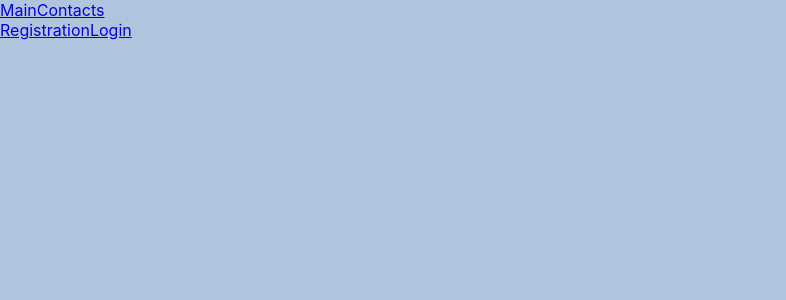
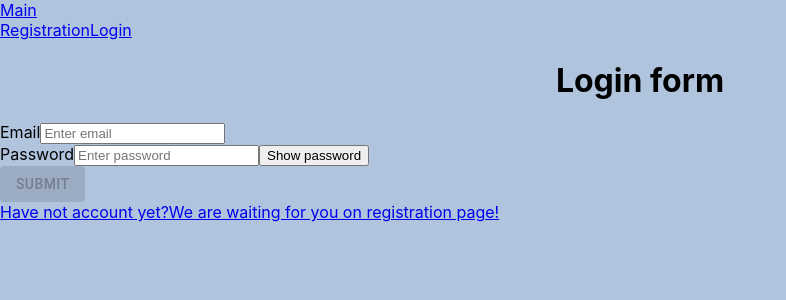
Before and after one commit to AngieBoiko/goit-react-hw-08-phonebook, a React (Create React App) app: page /login in a window 1280 px wide. Before the commit this address led to /. Shown: the top 300 px of the page, without its empty margins (0-786 px from the left). Built offline with nearby package versions, Linux system fonts and the light colour scheme.

Commit message:
update routes

```diff
--- a/src/App.js
+++ b/src/App.js
@@ -1,11 +1,13 @@
 import React, { useEffect, lazy, Suspense } from 'react';
-import { BrowserRouter, Switch } from 'react-router-dom';
-import { useDispatch } from 'react-redux';
+import { Switch } from 'react-router-dom';
+import { useDispatch, useSelector } from 'react-redux';
 import PrivateRoute from 'components/PrivateRoute';
 import routes from 'utils/routes';
 import AppBar from 'components/AppBar';
 import { fetchCurrentUser } from 'redux/Auth/usersAPI';
 import PublicRoute from 'components/PublicRoute/PublicRoute';
+import authSelectors from 'redux/Auth/authSelectors';
+import Spinner from 'components/Loader';
 
 const LogIn = lazy(() => import('components/LogIn'));
 const Registration = lazy(() => import('components/Registration'));
@@ -19,16 +21,27 @@ export default function App() {
   useEffect(() => {
     dispatch(fetchCurrentUser());
   }, [dispatch]);
+  const isFetchingUser = useSelector(authSelectors.isFetchingUser);
 
-  return (
-    <BrowserRouter>
-      <AppBar />
+  return isFetchingUser ? (
+    <Spinner />
+  ) : (
+    <>
+      <div>
+        <AppBar />
+      </div>
+
       <Switch>
-        <Suspense fallback={<p>Загружаем...</p>}>
+        <Suspense fallback={<Spinner />}>
           <PublicRoute exact path={routes.homePage}>
             <HomePage />
           </PublicRoute>
-          <PublicRoute exact path={routes.registration} restricted>
+          <PublicRoute
+            exact
+            path={routes.registration}
+            redirectTo={routes.privateContacts}
+            restricted
+          >
             <Registration />
           </PublicRoute>
           <PublicRoute
@@ -44,6 +57,6 @@ export default function App() {
           </PrivateRoute>
         </Suspense>
       </Switch>
-    </BrowserRouter>
+    </>
   );
 }
--- /dev/null
+++ b/src/components/Loader/index.js
@@ -0,0 +1 @@
+export { default } from './Loader';
--- a/src/components/Navigation/Navigation.jsx
+++ b/src/components/Navigation/Navigation.jsx
@@ -1,17 +1,21 @@
 import React from 'react';
 import { NavLink } from 'react-router-dom';
 import routes from 'utils/routes';
+import { useSelector } from 'react-redux';
+import authSelectors from 'redux/Auth/authSelectors';
 
 export default function Navigation() {
+  const isLoggedIn = useSelector(authSelectors.isLoggedIn);
   return (
     <nav>
       <NavLink to={routes.homePage} exact>
         Main
       </NavLink>
-
-      <NavLink to={routes.privateContacts} exact>
-        Contacts
-      </NavLink>
+      {isLoggedIn && (
+        <NavLink to={routes.privateContacts} exact>
+          Contacts
+        </NavLink>
+      )}
     </nav>
   );
 }
--- a/src/components/PrivateRoute/PrivateRoute.jsx
+++ b/src/components/PrivateRoute/PrivateRoute.jsx
@@ -4,7 +4,11 @@ import { useSelector } from 'react-redux';
 import authSelectors from 'redux/Auth';
 import routes from 'utils/routes';
 
-export default function PrivateRoute(children, redirectTo = '/', ...props) {
+export default function PrivateRoute({
+  children,
+  redirectTo = routes.homePage,
+  ...props
+}) {
   const isLoggedIn = useSelector(authSelectors.isLoggedIn);
   return (
     <Route {...props}>
--- a/src/components/PublicRoute/PublicRoute.jsx
+++ b/src/components/PublicRoute/PublicRoute.jsx
@@ -1,14 +1,16 @@
 import React from 'react';
 import { Redirect, Route } from 'react-router-dom';
 import authSelectors from 'redux/Auth';
+import routes from 'utils/routes';
+import { useSelector } from 'react-redux';
 
-export default function PublicRoute(
+export default function PublicRoute({
   children,
   restricted = false,
-  redirectTo = '/',
+  redirectTo = routes.homePage,
   ...props
-) {
-  const isLoggedIn = authSelectors.isLoggedIn;
+}) {
+  const isLoggedIn = useSelector(authSelectors.isLoggedIn);
   return (
     <Route {...props}>
       {isLoggedIn && restricted ? <Redirect to={redirectTo} /> : children}
--- a/src/index.js
+++ b/src/index.js
@@ -3,6 +3,7 @@ import ReactDOM from 'react-dom';
 import './index.css';
 import App from './App';
 import { Provider } from 'react-redux';
+import { BrowserRouter } from 'react-router-dom';
 import { PersistGate } from 'redux-persist/integration/react';
 import { store, persistor } from './redux/store';
 
@@ -10,7 +11,9 @@ ReactDOM.render(
   <React.StrictMode>
     <Provider store={store}>
       <PersistGate loading={null} persistor={persistor}>
-        <App />
+        <BrowserRouter>
+          <App />
+        </BrowserRouter>
       </PersistGate>
     </Provider>
   </React.StrictMode>,
--- a/src/redux/Auth/authSelectors.js
+++ b/src/redux/Auth/authSelectors.js
@@ -1,10 +1,12 @@
 const isLoggedIn = state => state.auth.isLoggedIn;
 const getUserName = state => state.auth.user.name;
 const getUserToken = state => state.auth.token;
+const isFetchingUser = state => state.auth.isFetchingUser;
 
 const authSelectors = {
   isLoggedIn,
   getUserName,
   getUserToken,
+  isFetchingUser,
 };
 export default authSelectors;
--- a/src/redux/Auth/authslice.js
+++ b/src/redux/Auth/authslice.js
@@ -9,6 +9,7 @@ const initialState = {
   token: null,
   isLoggedIn: false,
   error: null,
+  isFetchingUser: false,
 };
 
 const authSlice = createSlice({
@@ -30,9 +31,16 @@ const authSlice = createSlice({
       state.token = null;
       state.isLoggedIn = false;
     },
+    [fetchCurrentUser.pending](state, _) {
+      state.isFetchingUser = true;
+    },
     [fetchCurrentUser.fulfilled](state, action) {
       state.user = action.payload;
       state.isLoggedIn = true;
+      state.isFetchingUser = false;
+    },
+    [fetchCurrentUser.rejected](state, _) {
+      state.isFetchingUser = false;
     },
   },
 });
```
